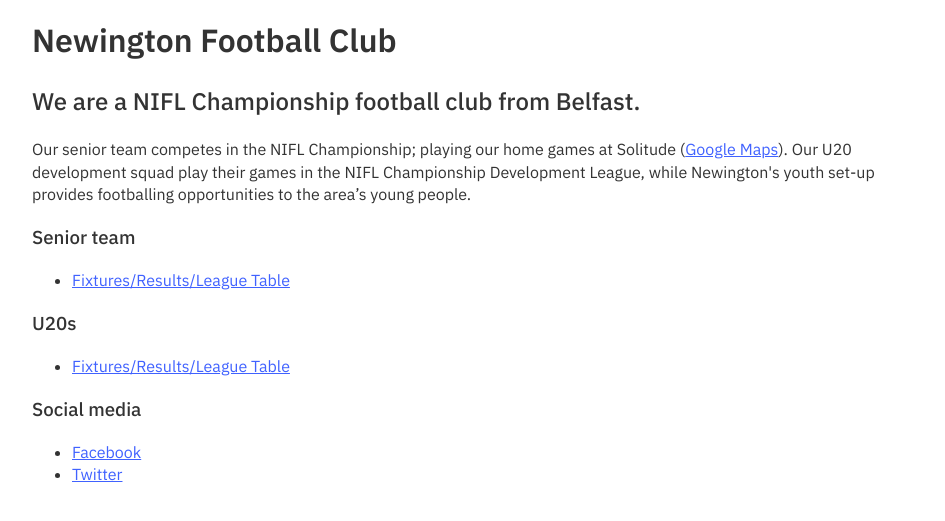
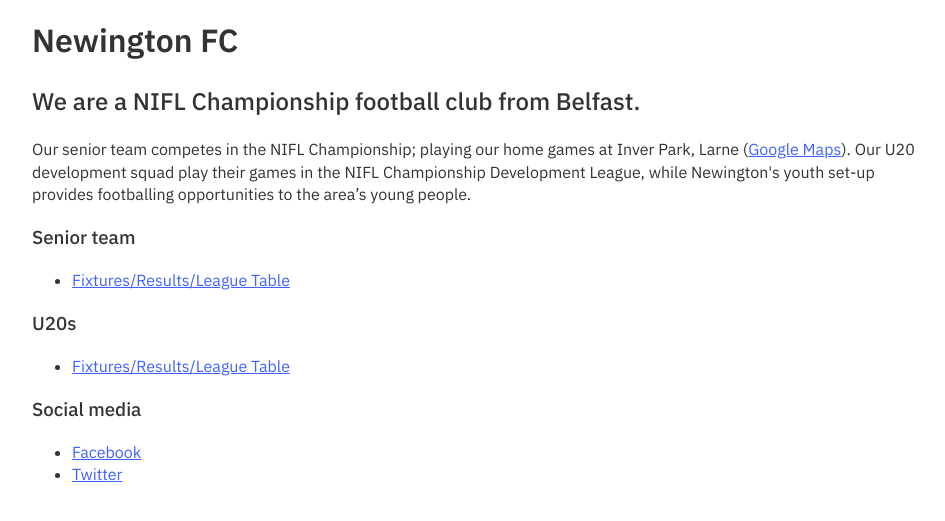
Before and after one commit to newingtonfc/newingtonfc.github.io, a plain HTML site: page index.html in a window 1280 px wide. Shown: the part 213-734 px from the top of the page, without its empty margins (158-1103 px from the left). Drawn offline with nearby package versions, Linux system fonts and the light colour scheme.

Commit message:
Update index.html

```diff
--- a/index.html
+++ b/index.html
@@ -28,11 +28,11 @@
 
     <img src="img/newingtonfc-logo.svg" alt="Newington Football Club crest">
 
-    <h1>Newington Football Club</h1>
+    <h1>Newington FC</h1>
 
     <h2>We are a NIFL Championship football club from Belfast.</h2>
 
-    <p>Our senior team competes in the NIFL Championship; playing our home games at Solitude (<a href="https://goo.gl/maps/1jmuieYZ6pJN1he37">Google Maps</a>). Our U20 development squad play their games in the NIFL Championship Development League, while Newington's youth set-up provides footballing opportunities to the area’s young people.</p>
+    <p>Our senior team competes in the NIFL Championship; playing our home games at Inver Park, Larne (<a href="https://maps.app.goo.gl/1U1uwb8eaj56w9HY9?g_st=ic">Google Maps</a>). Our U20 development squad play their games in the NIFL Championship Development League, while Newington's youth set-up provides footballing opportunities to the area’s young people.</p>
 
     <h3>Senior team</h3>
     <ul>
```
